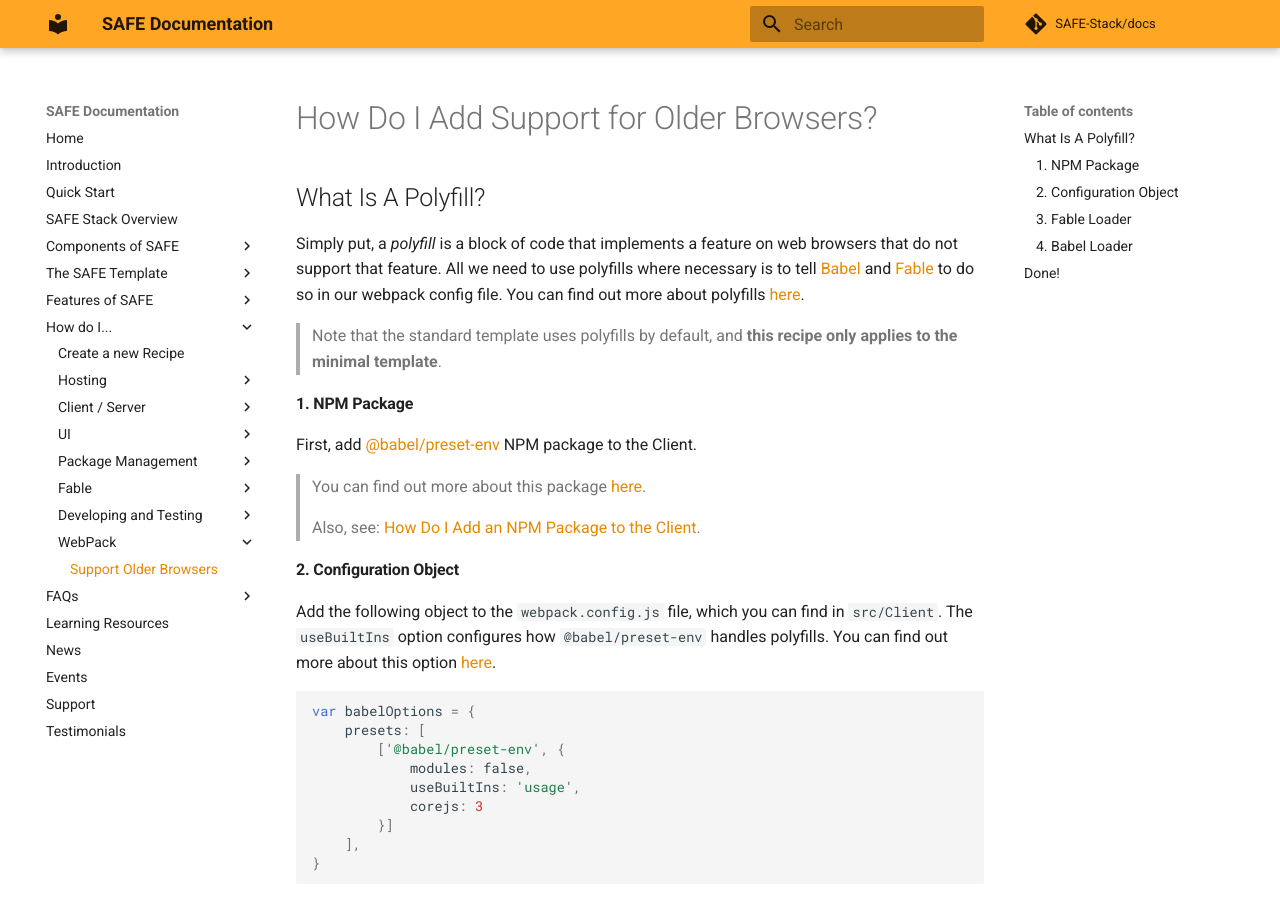
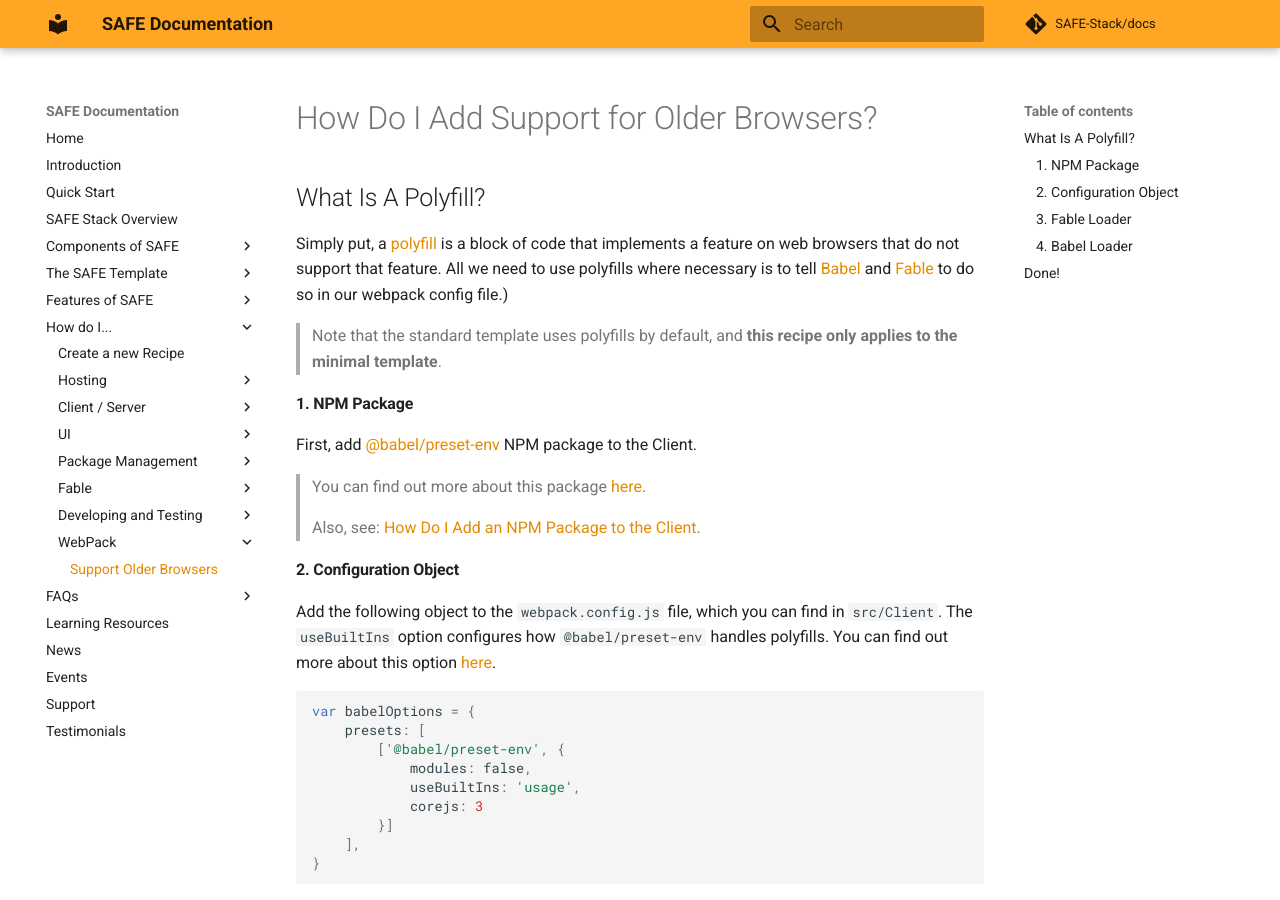
Before and after one commit to SAFE-Stack/docs, an MkDocs documentation site: the page built from docs/recipes/webpack/support-older-browsers.md, in a window 1280 px wide and 900 px high. Built offline with MkDocs 1.6.1 and Material for MkDocs 9.7.7, drawn with Linux system fonts in a browser that asks for light colours; comment, search, counter and statistics services are not loaded.

Commit message:
Update support-older-browsers.md

```diff
--- a/docs/recipes/webpack/support-older-browsers.md
+++ b/docs/recipes/webpack/support-older-browsers.md
@@ -1,6 +1,6 @@
 # How Do I Add Support for Older Browsers?
 ## What Is A Polyfill?
-Simply put, a *polyfill* is a block of code that implements a feature on web browsers that do not support that feature. All we need to use polyfills where necessary is to tell [Babel](https://babeljs.io/) and [Fable](https://fable.io/) to do so in our webpack config file. You can find out more about polyfills [here](https://developer.mozilla.org/en-US/docs/Glossary/Polyfill#:~:text=A%20polyfill%20is%20a%20piece,do%20not%20natively%20support%20it.).
+Simply put, a [polyfill](https://developer.mozilla.org/en-US/docs/Glossary/Polyfill#:~:text=A%20polyfill%20is%20a%20piece,do%20not%20natively%20support%20it) is a block of code that implements a feature on web browsers that do not support that feature. All we need to use polyfills where necessary is to tell [Babel](https://babeljs.io/) and [Fable](https://fable.io/) to do so in our webpack config file.)
 
 > Note that the standard template uses polyfills by default, and **this recipe only applies to the minimal template**.
 
```
